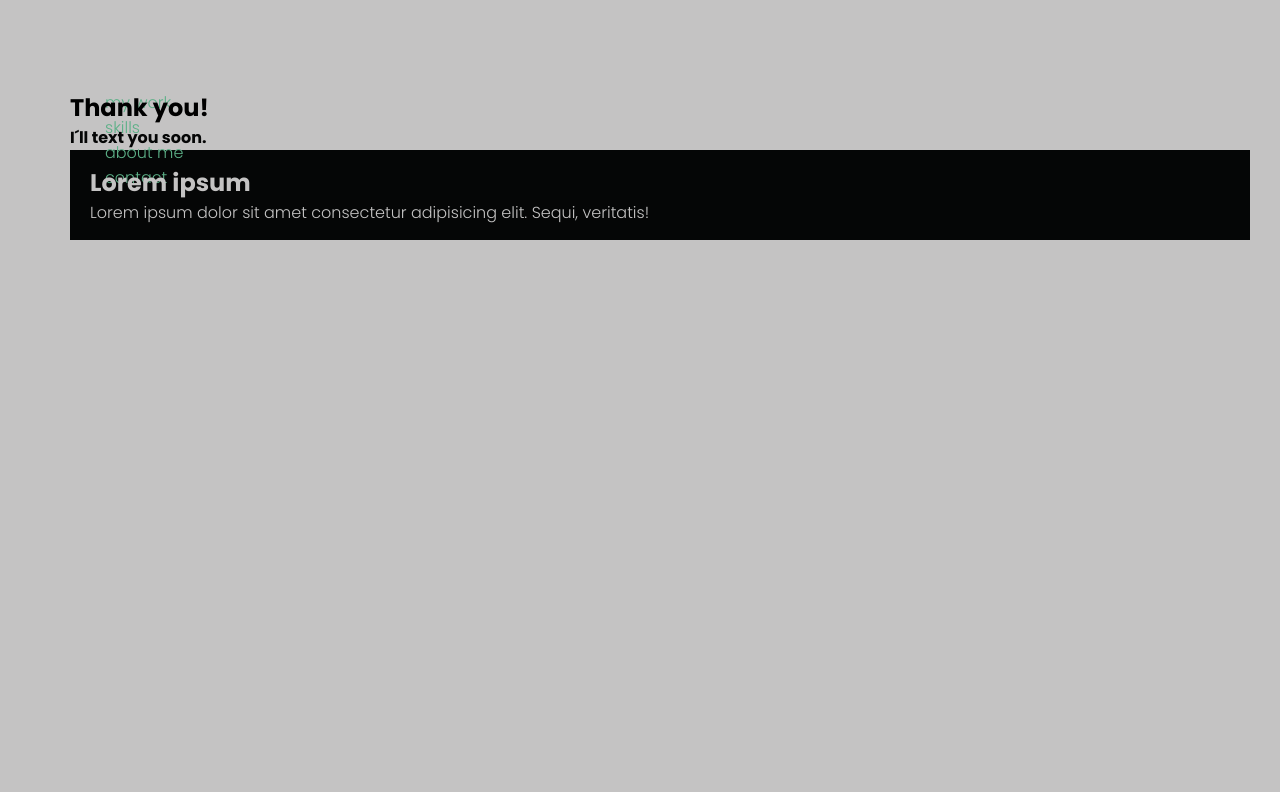
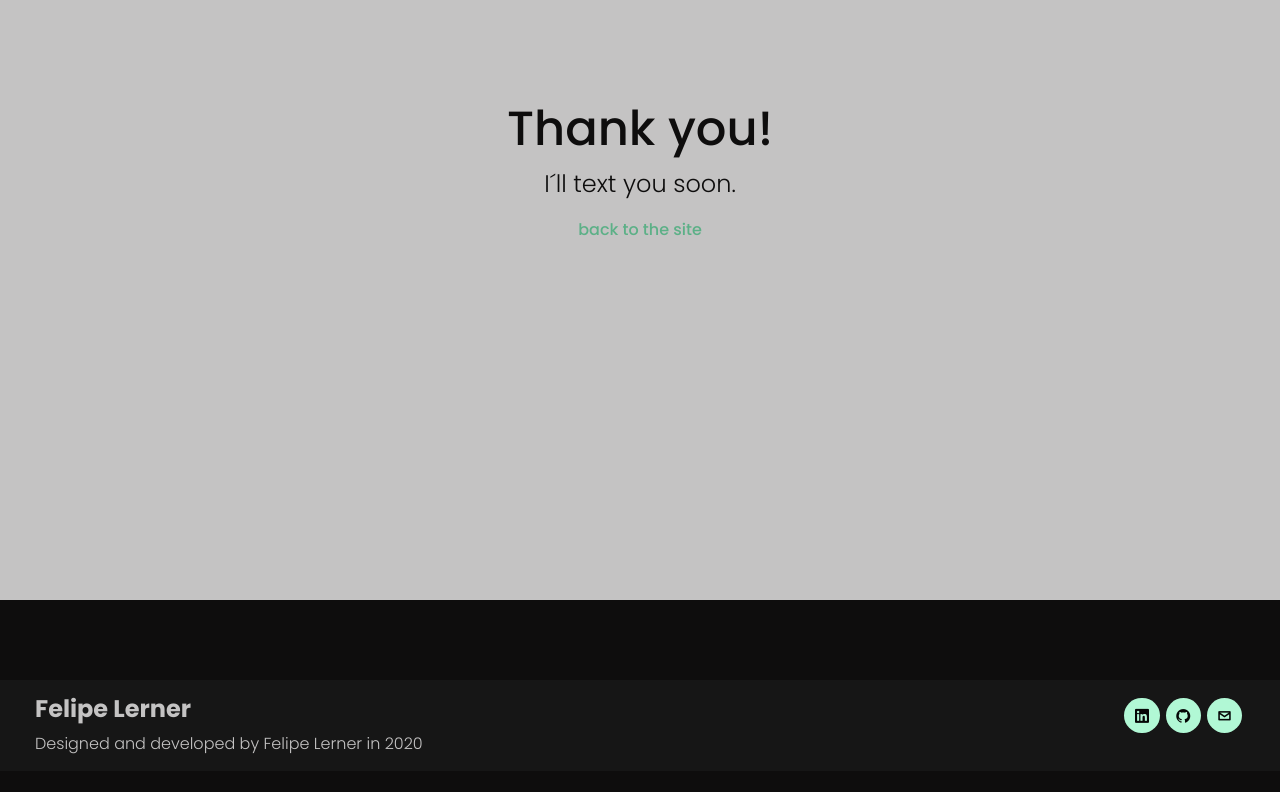
Before and after one commit to felipelerner/portfolio-lerner, a website: page pages/thanks.html in a window 1280 px wide. Drawn offline with Linux system fonts and the light colour scheme; files whose address does not match are found by name.

Commit message:
Nueva pagina thanks

```diff
--- a/pages/thanks.html
+++ b/pages/thanks.html
@@ -5,31 +5,36 @@
     <meta charset="UTF-8">
     <title>Felipe Lerner - Portfolio | Thank </title>
     <script src="../js/jquery.js"></script>
-    <link rel="stylesheet" href="../css/styles.css">
-    <link href="https://fonts.googleapis.com/css2?family=Poppins:wght@300;700&display=swap" rel="stylesheet">
+    <link rel="stylesheet" type="text/css" href="../css/bootstrap.min.css">
+    <link rel="stylesheet" href="../css/icoon/style.css">
+    <link href="https://fonts.googleapis.com/css2?family=Poppins:wght@300;500;700&display=swap" rel="stylesheet">
+    <link rel="stylesheet" href="../css/main.css">
 </head>
-<body class="strong_grey">
-    <header>
-        <nav>
-            <ul>
-                <li><a href="my_work.html">my work</a></li>
-                <li><a href="skills.html">skills</a></li>
-                <li><a href="about_me.html">about me</a></li>
-                <li><a href="contact.html">contact</a></li>
-            </ul>
-        </nav>
-    </header>
-
-    <main>
-            <h2>Thank you!</h2>
-            <p><strong>I´ll text you soon.</strong></p>
+<body class="strong_grey thanks">
+    <main class="container d-flex-column">
+            <h2 class="d-block text-center">Thank you!</h2>
+            <p class="text-center">I´ll text you soon.</p>
+            <a href="https://felipelerner.github.io/portfolio-lerner/"><p class="text-center back_to_site">back to the site</p></a>
     </main>
 
     <footer>
-        <h2>Lorem ipsum</h2>
-        <p>Lorem ipsum dolor sit amet consectetur adipisicing elit. Sequi, veritatis!</p>
-        <!-- Acá tengo que sumar los íconos-->
+        <div class="container-fluid align-items-center">
+            <div class="row">
+                <div class="col-6 float-left d-inline-block text-left">
+            <h2 class="font-weight-bolder">Felipe Lerner</h2>
+            <br>
+            <p class="text-wrap d-none d-md-inline">Designed and developed by Felipe Lerner in 2020</p>
+                </div>
+            <div class="footer_icon_container col-6 justify-content-end">
+                    <a class="footer_icon" href="https://www.linkedin.com/in/felipelerner/" target="blank"><div><span class="icon-linkedin"></div></span></a>
+                    <a class="footer_icon" href="https://github.com/felipelerner" target="blank"><div><span class="icon-github"></div></span></a>
+                    <a class="footer_icon" href="mailto:felilerner@gmail.com" target="blank"><div><span class="icon-envelope"></div></span></a>
+            </div>
+        </div>
     </footer>
+</div>
+<!--js-->
+    <script src="../js/popper.min.js"></script>
     <script src="../js/bootstrap.min.js"></script>
 </body>
 </html>
--- a/scss/components/pages/styles.scss
+++ b/scss/components/pages/styles.scss
@@ -470,6 +470,33 @@
     }
 }
 
+
+///*thanks*///
+.thanks{
+    margin: 0;
+    padding: 0;
+    main{
+        height: 85vh;
+        padding: 100px;
+        h2{
+            font-size: 3rem;
+        }
+        p{
+            font-size: 1.5rem;
+            font-weight: 200;
+        }
+        .back_to_site{
+            color: $main_green_strong;
+            font-size: 1rem;
+            font-weight: 400;
+        }
+
+    }
+
+
+}
+
+
 ///*footer*///
 footer{
     width: 100%;
```
Also changed, not shown: css/main.css.
